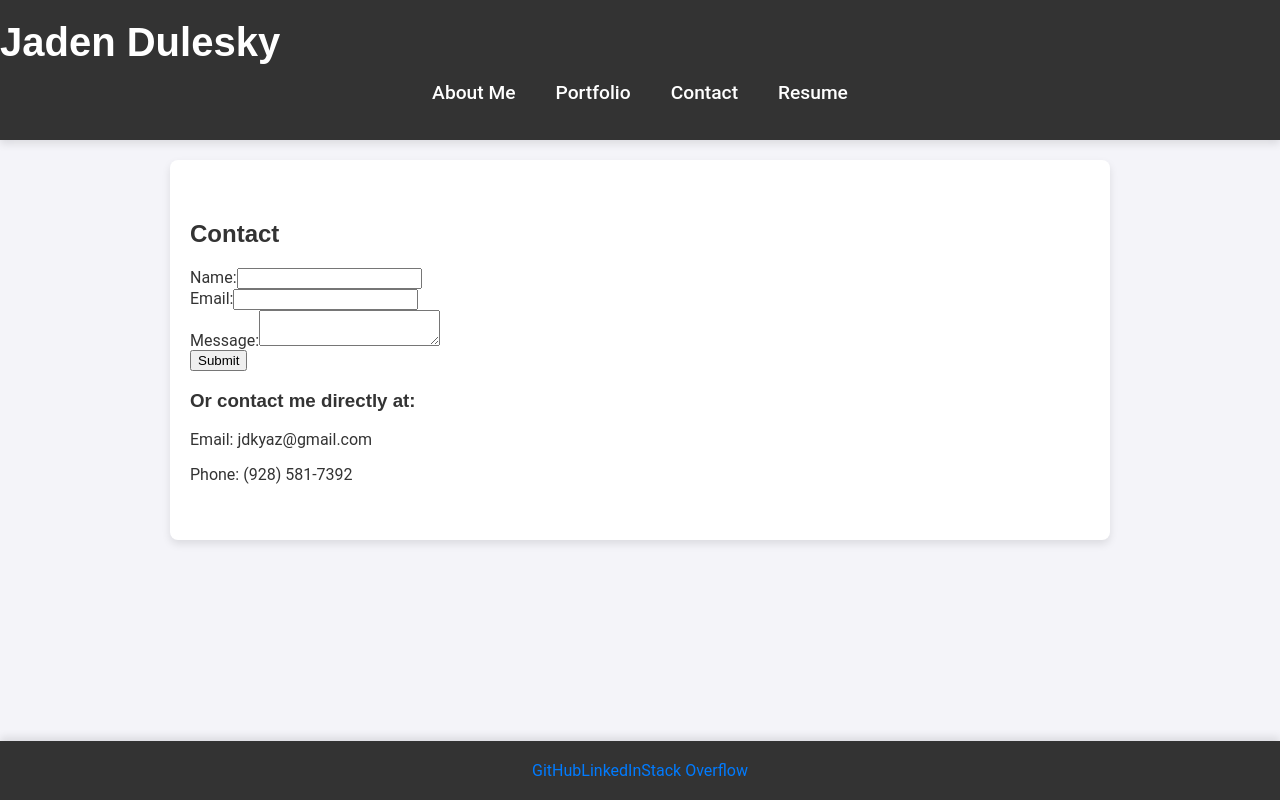
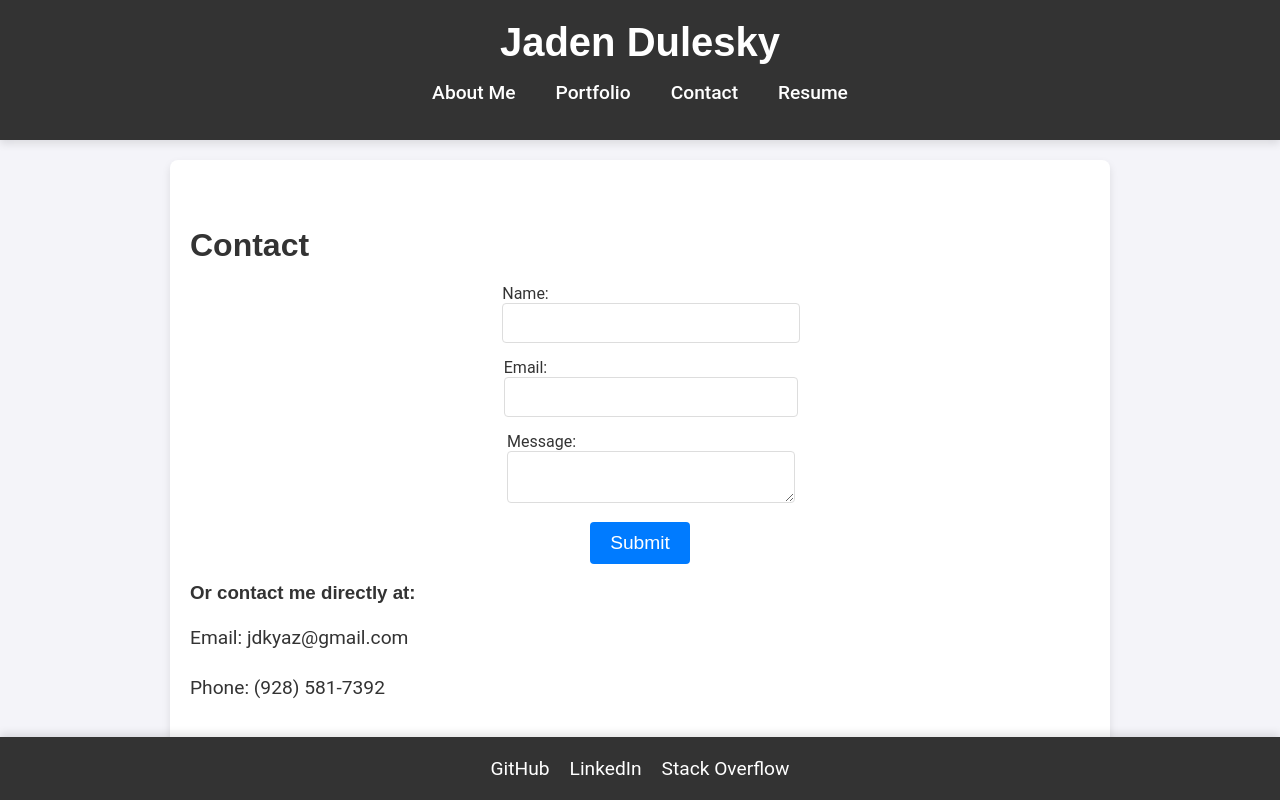
Before and after one commit to DuleskyJ/react-portfolio, a React (Create React App) app: page /contact in a window 1280 px wide. Built offline with nearby package versions, Linux system fonts and the light colour scheme.

Commit message:
more CSS swag. Making most things centered and the footer a little nicer

```diff
--- a/src/App.css
+++ b/src/App.css
@@ -43,12 +43,12 @@ a:hover {
   }
 }
 
-/* Header Styles */
 header {
   background-color: #333;
   color: #fff;
   padding: 20px 0;
   box-shadow: 0 4px 8px rgba(0, 0, 0, 0.1);
+  text-align: center;
 }
 
 header h1 {
@@ -89,6 +89,16 @@ section {
   background-color: #fff;
   border-radius: 8px;
   box-shadow: 0 4px 8px rgba(0, 0, 0, 0.1);
+}
+
+h2 {
+  font-size: 2em;
+  margin-bottom: 20px;
+}
+
+p {
+  font-size: 1.2em;
+  line-height: 1.6;
 }
 
 .projects {
@@ -150,6 +160,30 @@ footer {
   box-shadow: 0 -4px 8px rgba(0, 0, 0, 0.1);
 }
 
+footer ul {
+  list-style: none;
+  padding: 0;
+  display: flex;
+  justify-content: center;
+  gap: 20px;
+  margin: 0;
+}
+
+footer li {
+  margin: 0;
+}
+
+footer a {
+  color: #fff;
+  font-size: 1.2em;
+  text-decoration: none;
+  transition: color 0.3s ease;
+}
+
+footer a:hover {
+  color: #61dafb;
+}
+
 .about img {
   max-width: 150px;
   border-radius: 50%;
@@ -165,6 +199,7 @@ footer {
 .contact-form {
   display: flex;
   flex-direction: column;
+  align-items: center;
   gap: 15px;
 }
 
@@ -174,6 +209,8 @@ footer {
   border: 1px solid #ddd;
   border-radius: 4px;
   font-size: 1em;
+  width: 100%;
+  max-width: 500px;
 }
 
 .contact-form button {
@@ -189,6 +226,20 @@ footer {
 
 .contact-form button:hover {
   background-color: #0056b3;
+}
+
+section img {
+  max-width: 100%;
+  height: auto;
+  display: block;
+  margin: 0 auto;
+  border-radius: 8px;
+}
+
+.about img {
+  max-width: 150px;
+  margin-top: 20px;
+  border-radius: 50%;
 }
 
 @media (max-width: 768px) {
--- a/src/components/Contact.js
+++ b/src/components/Contact.js
@@ -31,9 +31,9 @@ function Contact() {
   };
 
   return (
-    <section>
+    <section className="contact">
       <h2>Contact</h2>
-      <form onSubmit={handleSubmit}>
+      <form className="contact-form" onSubmit={handleSubmit}>
         <div>
           <label htmlFor="name">Name:</label>
           <input type="text" id="name" name="name" value={formState.name} onChange={handleChange} />
--- a/src/components/Footer.js
+++ b/src/components/Footer.js
@@ -3,9 +3,23 @@ import React from 'react';
 function Footer() {
   return (
     <footer>
-      <a href="https://github.com/DuleskyJ/" target="_blank" rel="noopener noreferrer">GitHub</a>
-      <a href="https://www.linkedin.com/in/jaden-dulesky-b52a3a316/" target="_blank" rel="noopener noreferrer">LinkedIn</a>
-      <a href="https://stackoverflow.com/users/25929636/duleskyj" target="_blank" rel="noopener noreferrer">Stack Overflow</a>
+      <ul>
+        <li>
+        <a href="https://github.com/DuleskyJ/" target="_blank" rel="noopener noreferrer">
+            GitHub
+          </a>
+        </li>
+        <li>
+        <a href="https://www.linkedin.com/in/jaden-dulesky-b52a3a316/" target="_blank" rel="noopener noreferrer">
+            LinkedIn
+          </a>
+        </li>
+        <li>
+        <a href="https://stackoverflow.com/users/25929636/duleskyj" target="_blank" rel="noopener noreferrer">
+            Stack Overflow
+          </a>
+        </li>
+      </ul>
     </footer>
   );
 }
--- a/src/components/Home.js
+++ b/src/components/Home.js
@@ -2,10 +2,11 @@ import React from 'react';
 
 function Home() {
   return (
-    <div>
-      <h1>Home</h1>
-      <p>Welcome to my portfolio!</p>
-    </div>
+    <section>
+      <h2>About Me</h2>
+      <img src="/assets/images/me.jpg" alt="Jaden D" />
+      <p>HEY! It's me Jaden D and welcome to my portfolio page! Here I'll display all my projects I complete as I further my coding knowledge as a current full-stack student. It's definetely a switch up from managing people serving coffee!</p>
+    </section>
   );
 }
 
```
